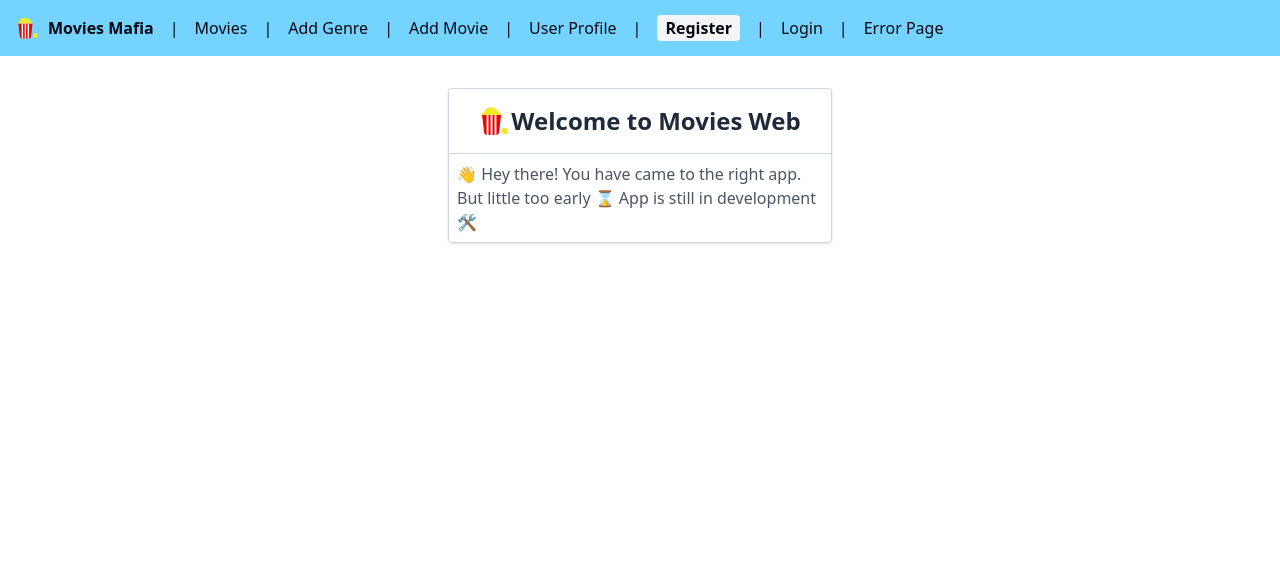
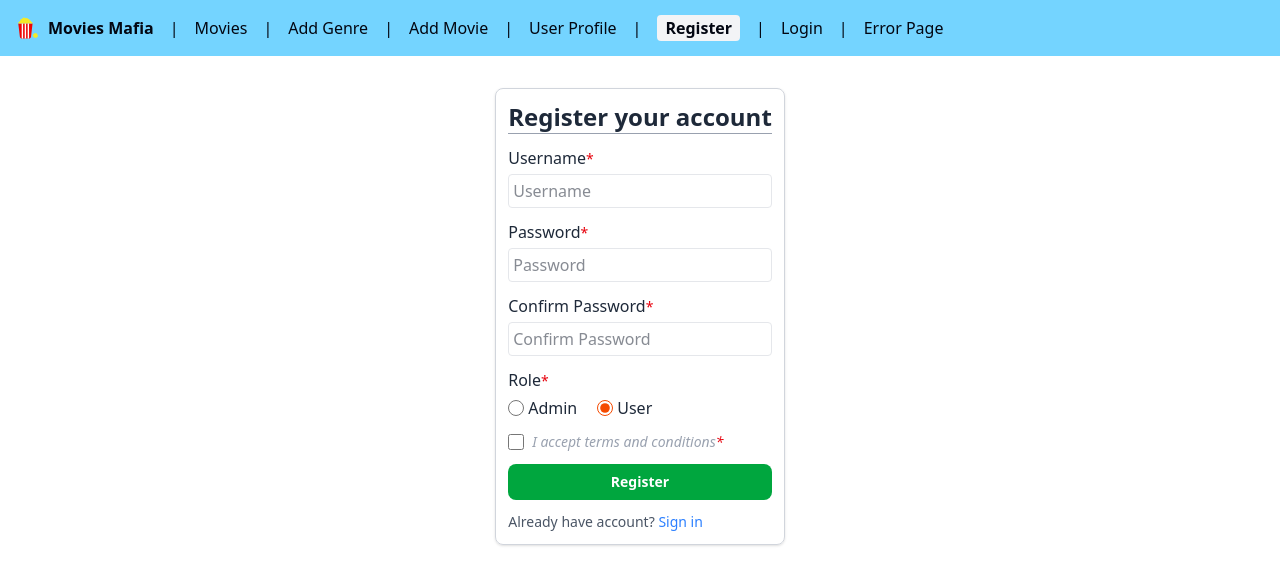
Before and after one commit to ith-skibidies-area/movies-project, a React (Vite) app in the folder frontend/: page /register in a window 1280 px wide. Shown: the top 584 px of the page. Built offline with nearby package versions, Linux system fonts and the light colour scheme.

Commit message:
Frontend: User register page created

```diff
--- /dev/null
+++ b/frontend/src/components/user/Register.tsx
@@ -0,0 +1,108 @@
+import React from "react";
+
+const Register = () => {
+  const handleSubmit = (form: React.FormEvent<HTMLFormElement>) => {
+    form.preventDefault();
+    console.warn("Validation not yet added for the form");
+    console.log("Form submit clicked");
+  };
+
+  return (
+    <div className="flex justify-center items-center">
+      <div className="border border-gray-300 p-3 rounded-lg shadow">
+        <div className="text-2xl font-bold text-gray-800">Register your account</div>
+        <hr className="text-gray-400" />
+        <div className="">
+          <form onSubmit={handleSubmit}>
+            <div className="mt-3 flex flex-col gap-1">
+              <label className="cursor-pointer font-medium text-gray-800" htmlFor="username">
+                Username<span className="text-red-600 text-sm">*</span>
+              </label>
+              <input
+                className="border border-gray-200 focus:outline-sky-400 font-medium text-gray-900 p-1 rounded"
+                type="text"
+                id="username"
+                placeholder="Username"
+              />
+            </div>
+            <div className="mt-3 flex flex-col gap-1">
+              <label className="cursor-pointer font-medium text-gray-800" htmlFor="password">
+                Password<span className="text-red-600 text-sm">*</span>
+              </label>
+              <input
+                className="border border-gray-200 focus:outline-sky-400 font-medium text-gray-900 p-1 rounded"
+                type="password"
+                autoComplete="off"
+                id="password"
+                placeholder="Password"
+              />
+            </div>
+            <div className="mt-3 flex flex-col gap-1">
+              <label className="cursor-pointer font-medium text-gray-800" htmlFor="confirmPassword">
+                Confirm Password<span className="text-red-600 text-sm">*</span>
+              </label>
+              <input
+                className="border border-gray-200 focus:outline-sky-400 font-medium text-gray-900 p-1 rounded"
+                type="password"
+                autoComplete="off"
+                id="confirmPassword"
+                placeholder="Confirm Password"
+              />
+            </div>
+            <div className="mt-3 flex flex-col gap-1">
+              <label className="font-medium text-gray-800" htmlFor="password">
+                Role<span className="text-red-600 text-sm">*</span>
+              </label>
+              <div className="flex gap-5">
+                <div className="flex gap-1 items-center">
+                  <input
+                    className="cursor-pointer w-4 h-4 accent-orange-600 focus:outline-sky-400"
+                    type="radio"
+                    name="role"
+                    id="admin"
+                  />
+                  <label className="cursor-pointer font-medium text-gray-800" htmlFor="admin">
+                    Admin
+                  </label>
+                </div>
+                <div className="flex gap-1 items-center">
+                  <input
+                    className="cursor-pointer w-4 h-4 accent-orange-600 focus:outline-sky-400"
+                    type="radio"
+                    name="role"
+                    id="user"
+                    defaultChecked
+                  />
+                  <label className="cursor-pointer font-medium text-gray-800" htmlFor="user">
+                    User
+                  </label>
+                </div>
+              </div>
+            </div>
+            <div className="mt-3 flex gap-2 items-center">
+              <input className="h-4 w-4 accent-sky-600 focus:outline-sky-400" type="checkbox" id="termsAndConditions" />
+              <label className="italic text-sm text-gray-400" htmlFor="termsAndConditions">
+                I accept terms and conditions<span className="text-red-600 text-sm">*</span>
+              </label>
+            </div>
+            <div className="mt-3 flex flex-col">
+              <button className="rounded-lg cursor-pointer bg-green-600 px-5 py-2 text-sm font-semibold text-white hover:bg-green-700 focus:outline-sky-400">
+                Register
+              </button>
+            </div>
+            <div className="mt-3 flex">
+              <div className="text-sm text-gray-600">
+                Already have account?{" "}
+                <a className="text-blue-500 focus:outline-sky-400" href="#">
+                  Sign in
+                </a>
+              </div>
+            </div>
+          </form>
+        </div>
+      </div>
+    </div>
+  );
+};
+
+export default Register;
--- a/frontend/src/main.tsx
+++ b/frontend/src/main.tsx
@@ -6,6 +6,7 @@ import { BrowserRouter, Route, Routes } from "react-router";
 import NavBar from "./components/NavBar.tsx";
 import Page404 from "./components/Page404.tsx";
 import Profile from "./components/user/Profile.tsx";
+import Register from "./components/user/Register.tsx";
 
 createRoot(document.getElementById("root")!).render(
   <StrictMode>
@@ -20,7 +21,7 @@ createRoot(document.getElementById("root")!).render(
             <Route path="/genre/new" element={<App />} />
             <Route path="/movie/new" element={<App />} />
             <Route path="/profile" element={<Profile />} />
-            <Route path="/register" element={<App />} />
+            <Route path="/register" element={<Register />} />
             <Route path="/login" element={<App />} />
             <Route path="*" element={<Page404 />} />
           </Routes>
```
